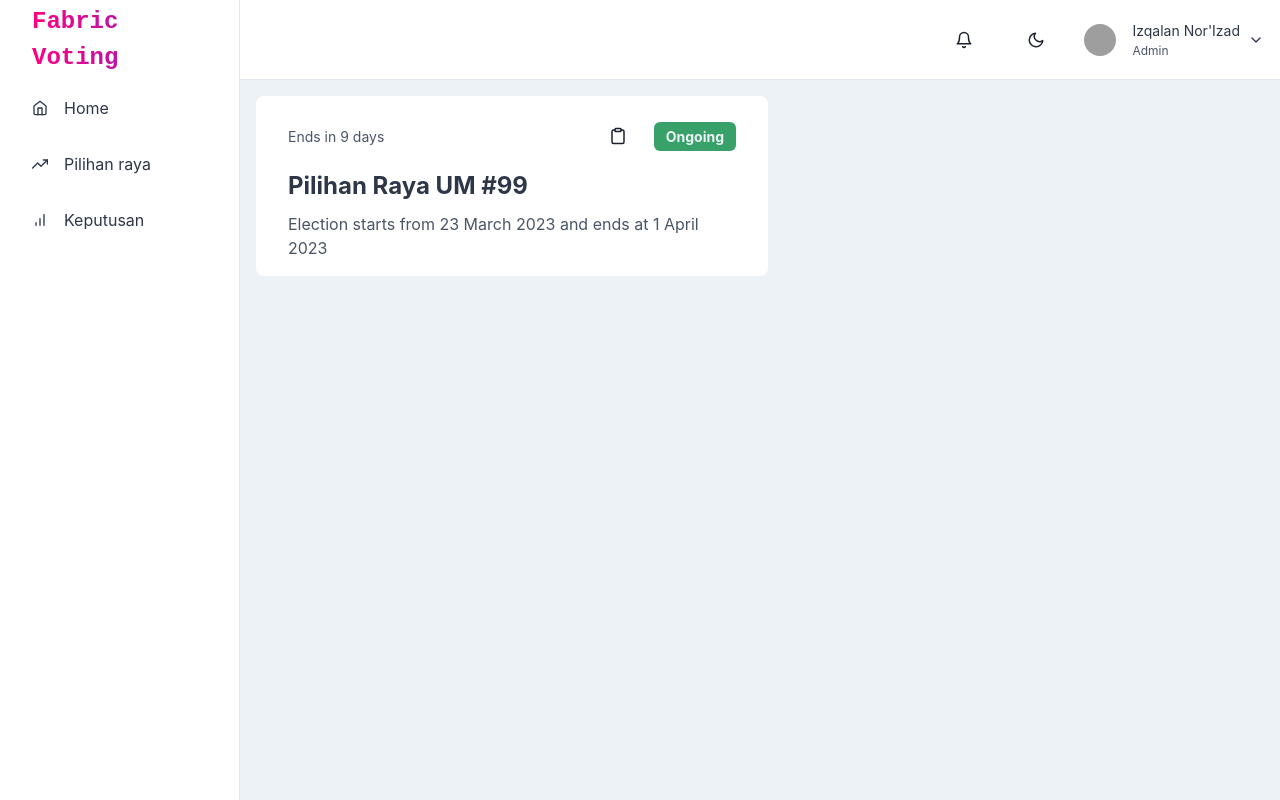
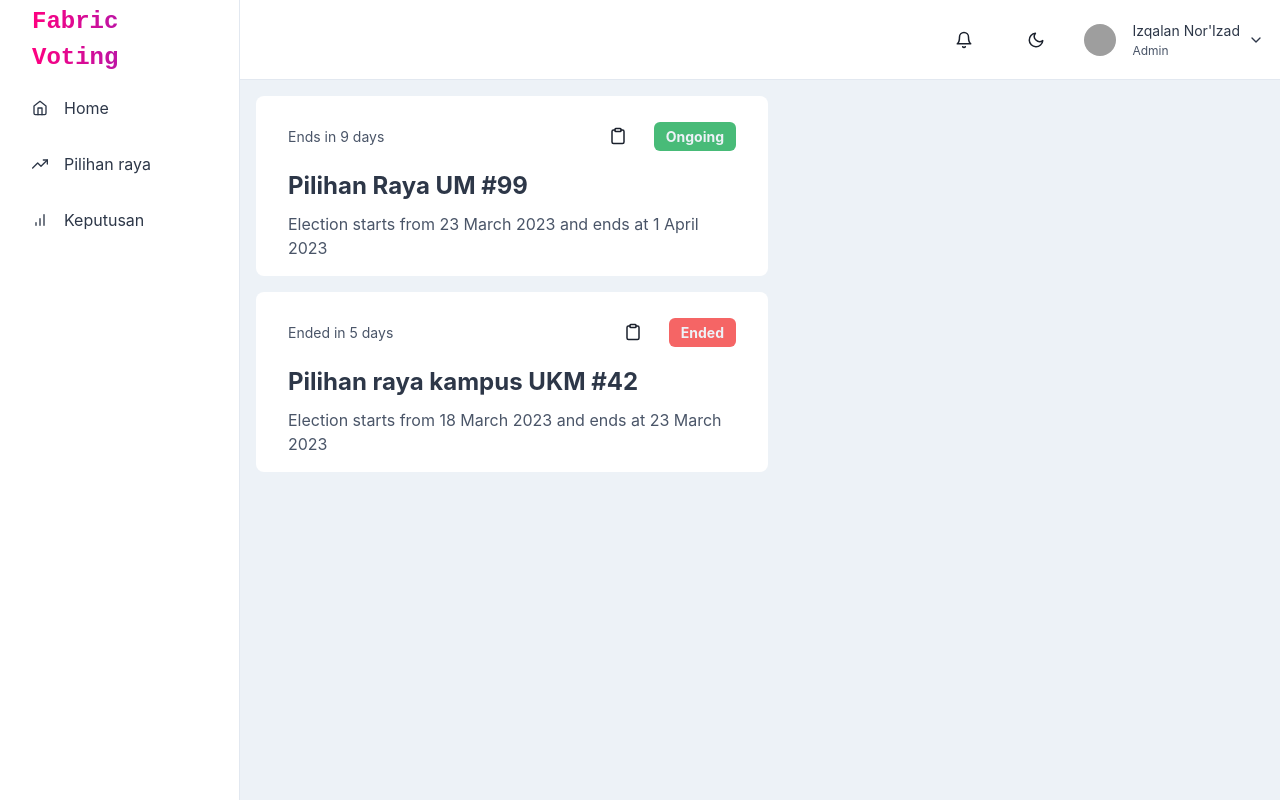
Before and after one commit to izqalan/fabric-voting, a Next.js app in the folder app/fabric-voting-client/: page /admin/election in a window 1280 px wide. Built offline with nearby package versions, Linux system fonts and the light colour scheme; grey boxes are pictures that could not be loaded.

Commit message:
ui tweaks

```diff
--- a/app/fabric-voting-client/components/elements/electionCard.tsx
+++ b/app/fabric-voting-client/components/elements/electionCard.tsx
@@ -11,13 +11,23 @@ interface ElectionCardProps {
   endDate: Date;
   createdAt: Date;
   updatedAt: Date;
+  style?: React.CSSProperties;
 }
 
-export default function ElectionCard({ electionName, electionID, startDate, endDate, createdAt, updatedAt }: ElectionCardProps) {
+export default function ElectionCard({
+  electionName,
+  electionID,
+  startDate,
+  endDate,
+  createdAt,
+  updatedAt,
+  style
+}: ElectionCardProps) {
 
 
   return (
     <Box
+      style={style}
       px={8}
       py={4}
       rounded="lg"
@@ -66,7 +76,7 @@ export default function ElectionCard({ electionName, electionID, startDate, endD
           <Text
             px={3}
             py={1}
-            bg={new Date > endDate ? "red.500" : "green.500"}
+            bg={new Date > endDate ? "red.400" : "green.400"}
             color="gray.100"
             fontSize="sm"
             fontWeight="700"
--- a/app/fabric-voting-client/pages/admin/election.tsx
+++ b/app/fabric-voting-client/pages/admin/election.tsx
@@ -12,6 +12,16 @@ export default function Election() {
         endDate={addDays(new Date(), 7)}
         createdAt={subDays(new Date(), 2)}
         updatedAt={subDays(new Date(), 1)}
+        style={{ marginBottom: 16 }}
+      />
+      <ElectionCard
+        electionName="Pilihan raya kampus UKM #42"
+        electionID="election.1234567890"
+        startDate={subDays(new Date(), 7)}
+        endDate={subDays(new Date(), 2)}
+        createdAt={subDays(new Date(), 7)}
+        updatedAt={subDays(new Date(), 7)}
+        style={{ marginBottom: 16 }}
       />
     </>
   )
```
